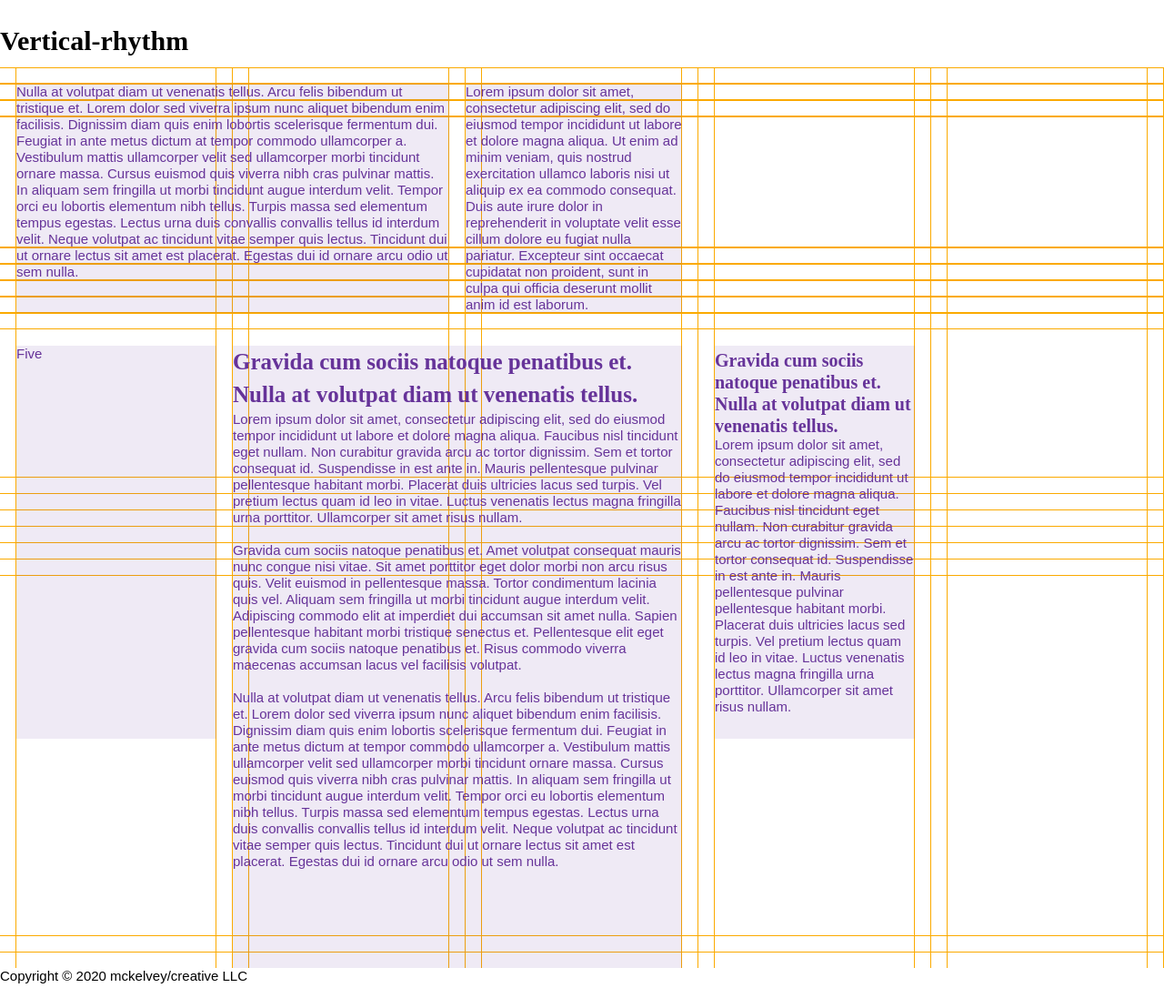
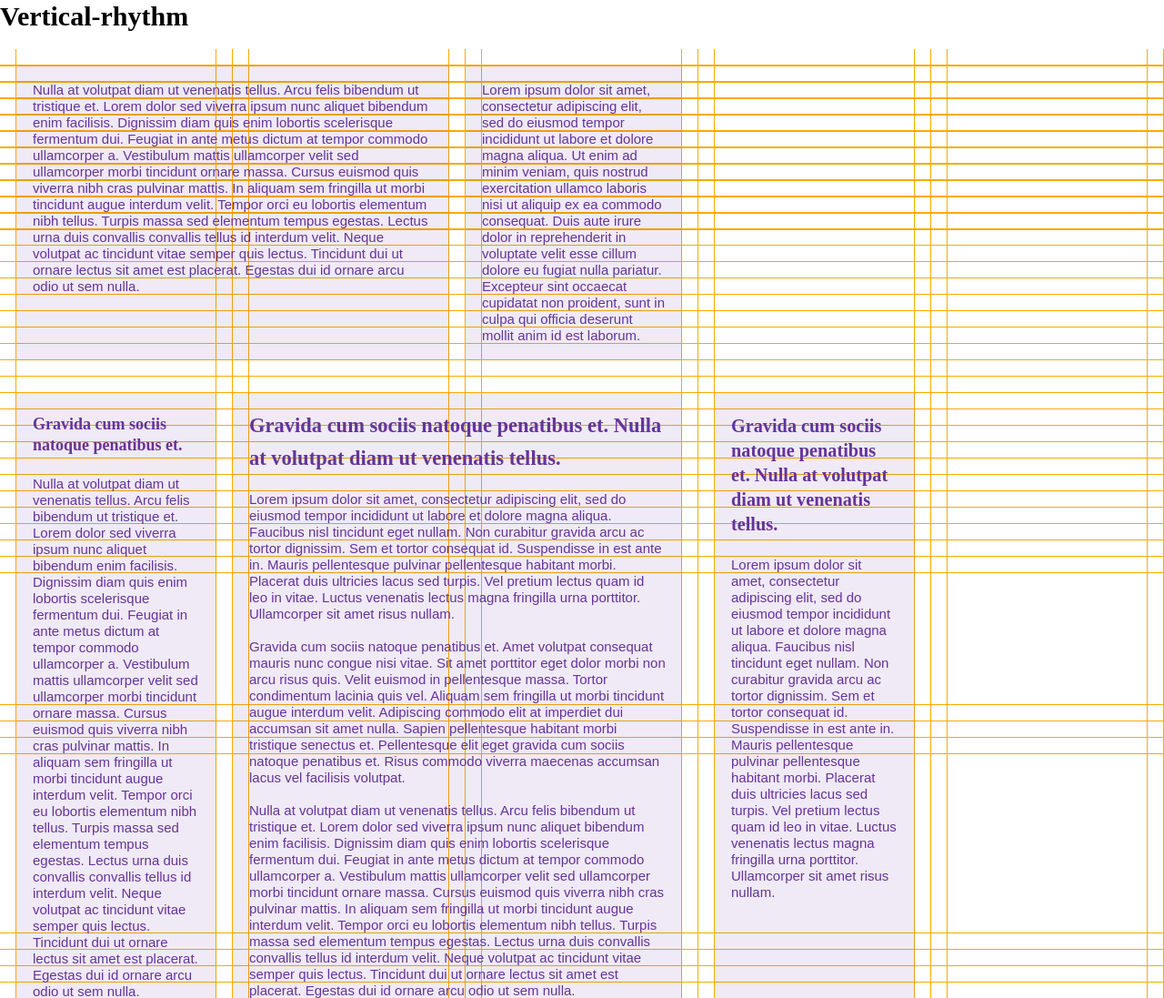
Before and after one commit to mckelvey/vertical-rhythm, a website built with webpack: page templates/index.html in a window 1280 px wide. Shown: the top 1097 px of the page at 91% size. Built offline with nearby package versions, Linux system fonts and the light colour scheme.

Commit message:
resolving header heights

```diff
--- a/src/scss/stylesheet/general/elements.scss
+++ b/src/scss/stylesheet/general/elements.scss
@@ -23,7 +23,7 @@
   --row-pattern: var(--vertical-rhythm) minmax(var(--minimum-row-height), auto) var(--vertical-rhythm);
   --base-font-size: calc(var(--vertical-rhythm) * 5 / 6);
   --font-adjustment: 1px;
-  // line-height-step: var(--vertical-rhythm);
+  --header-spacing: 1;
 }
 
 html,
@@ -43,27 +43,40 @@ body {
 }
 
 h1 {
-  margin-top: calc(2 * var(--vertical-rhythm));
+  font-size: calc(var(--base-font-size) * 2);
+  line-height: calc(var(--vertical-rhythm) * 2);
 }
 
 h2 {
-  margin: var(--vertical-rhythm) 0 0;
-  // padding-top: calc(var(--vertical-rhythm) * 1.5 - var(--base-font-size) * 5 / 3 + var(--font-adjustment) * 1.5);
-  font-size: calc(var(--base-font-size) * 5 / 3);
-  // line-height: var(--vertical-rhythm);
+  font-size: calc(var(--base-font-size) * 1.5);
   line-height: calc(var(--vertical-rhythm) * 2);
-  // line-height: calc(var(--vertical-rhythm) * 2);
-
-  &:first-child {
-    margin-top: 0;
-  }
 }
 
 h3 {
-  margin: var(--vertical-rhythm) 0 0;
-  padding-top: calc(var(--vertical-rhythm) - var(--base-font-size) + var(--font-adjustment));
-  font-size: calc(var(--base-font-size) * 4 / 3);
-  line-height: calc(var(--vertical-rhythm) * 4 / 3);
+  padding: calc(var(--vertical-rhythm) / 4) 0;
+  font-size: calc(var(--base-font-size) * 1.35);
+  line-height: calc(var(--vertical-rhythm) * 1.5);
+}
+
+h4 {
+  padding: calc(var(--vertical-rhythm) * 9 / 32) 0;
+  font-size: calc(var(--base-font-size) * 1.2);
+  line-height: calc(var(--vertical-rhythm) * 1.25);
+}
+
+h5,
+h6 {
+  font-size: calc(var(--base-font-size) * 1);
+  line-height: calc(var(--vertical-rhythm) * 1);
+}
+
+h1,
+h2,
+h3,
+h4,
+h5,
+h6 {
+  margin: var(--vertical-rhythm) 0 calc(var(--vertical-rhythm) * var(--header-spacing));
 
   &:first-child {
     margin-top: 0;
@@ -72,8 +85,6 @@ h3 {
 
 p {
   margin: 0 0 var(--vertical-rhythm) 0;
-  // margin: 0 0 calc(var(--vertical-rhythm) - (var(--vertical-rhythm) - var(--base-font-size) + var(--font-adjustment))) 0;
-  // padding-top: calc(var(--vertical-rhythm) - var(--base-font-size) + var(--font-adjustment));
   font-size: var(--base-font-size);
   font-family: sans-serif;
   line-height: calc(var(--vertical-rhythm) * 1);
--- a/src/scss/stylesheet/grid.scss
+++ b/src/scss/stylesheet/grid.scss
@@ -8,6 +8,7 @@
   > * {
     display: block;
     margin: 0;
+    padding: var(--vertical-rhythm);
     color: rebeccapurple;
     background-color: rgba(rebeccapurple, 0.1);
     --column: 1;
--- a/templates/index.html
+++ b/templates/index.html
@@ -43,7 +43,12 @@
           Lorem ipsum dolor sit amet, consectetur adipiscing elit, sed do eiusmod tempor incididunt ut labore et dolore magna aliqua. Faucibus nisl tincidunt eget nullam. Non curabitur gravida arcu ac tortor dignissim. Sem et tortor consequat id. Suspendisse in est ante in. Mauris pellentesque pulvinar pellentesque habitant morbi. Placerat duis ultricies lacus sed turpis. Vel pretium lectus quam id leo in vitae. Luctus venenatis lectus magna fringilla urna porttitor. Ullamcorper sit amet risus nullam.
         </p>
       </div>
-      <p>Five</p>
+      <div>
+        <h4>Gravida cum sociis natoque penatibus et.</h4>
+        <p>
+          Nulla at volutpat diam ut venenatis tellus. Arcu felis bibendum ut tristique et. Lorem dolor sed viverra ipsum nunc aliquet bibendum enim facilisis. Dignissim diam quis enim lobortis scelerisque fermentum dui. Feugiat in ante metus dictum at tempor commodo ullamcorper a. Vestibulum mattis ullamcorper velit sed ullamcorper morbi tincidunt ornare massa. Cursus euismod quis viverra nibh cras pulvinar mattis. In aliquam sem fringilla ut morbi tincidunt augue interdum velit. Tempor orci eu lobortis elementum nibh tellus. Turpis massa sed elementum tempus egestas. Lectus urna duis convallis convallis tellus id interdum velit. Neque volutpat ac tincidunt vitae semper quis lectus. Tincidunt dui ut ornare lectus sit amet est placerat. Egestas dui id ornare arcu odio ut sem nulla.
+        </p>
+      </div>
     </main>
     <footer>
       <p>Copyright © 2020 mckelvey/creative LLC</p>
```
